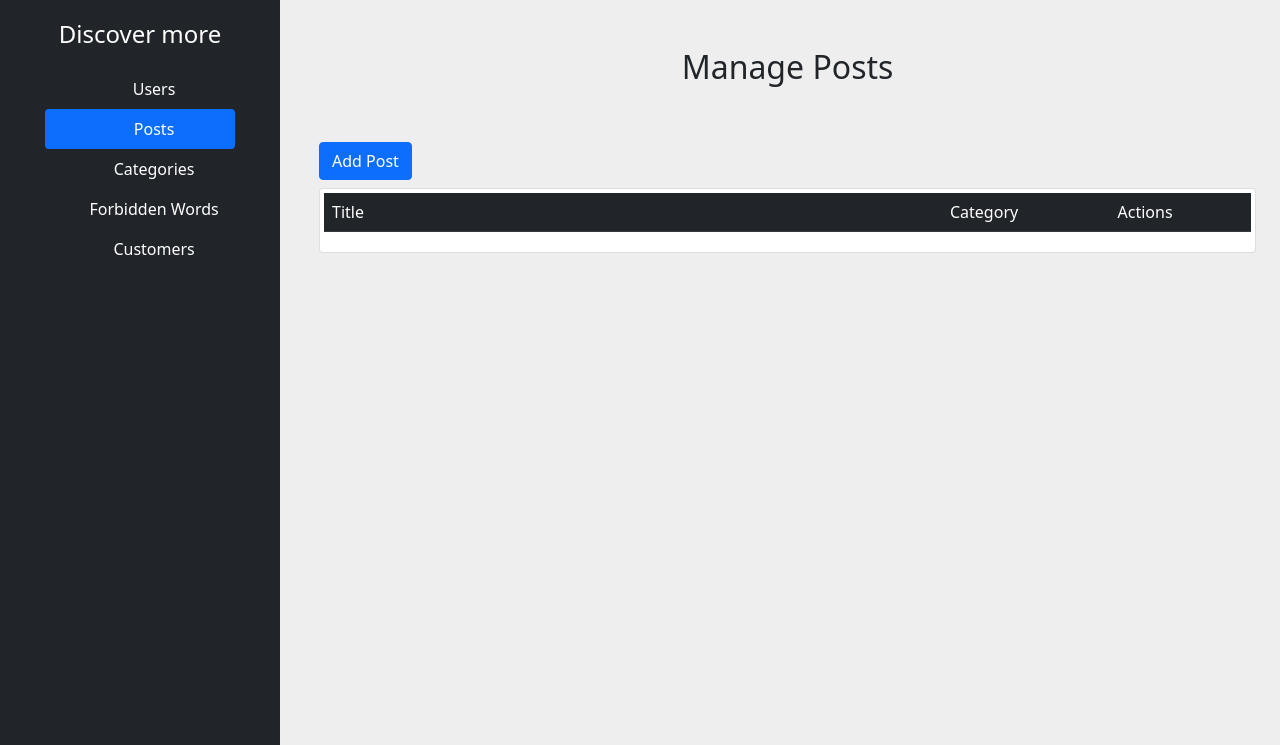
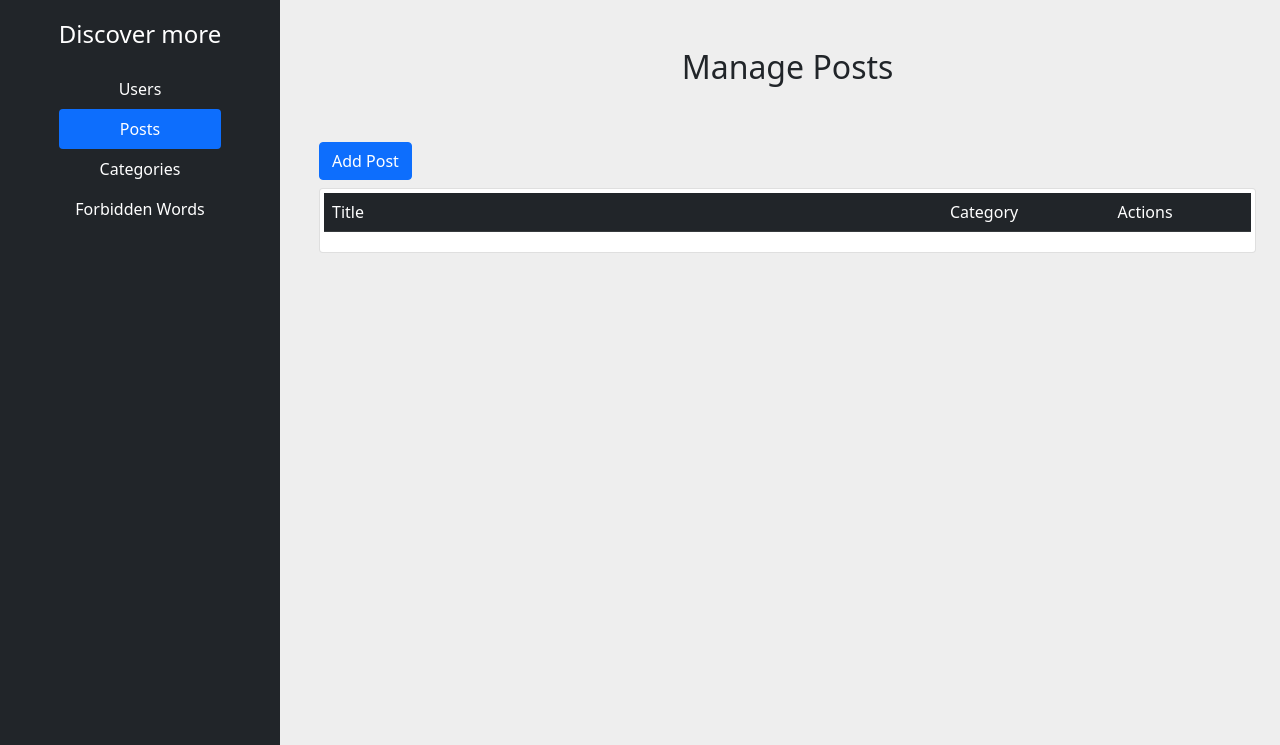
Before and after one commit to AbdEl-RahmanKhaled/Blog, a Django app: page /manage_blog/posts in a window 1280 px wide. Shown: the part 64-809 px from the top of the page. Run offline with Django 4.2, Linux system fonts and the light colour scheme; data that the repository does not hold is empty; some libraries are stand-ins or nearby versions.

Commit message:
finalizing

```diff
--- a/ManageBlog/urls.py
+++ b/ManageBlog/urls.py
@@ -4,7 +4,7 @@ from . import views
 urlpatterns = [
     # posts
     path('submit-edit-post', views.PostEditAdmin.as_view(), name="adminSubmitEditPost"),
-    path('delete-post/<p_id>', views.PostDeleteAdmin, name="admin_delete_post"),
+    path('delete-post/<p_id>', views.post_delete_admin, name="admin_delete_post"),
     path('add-post', views.AddPostAdmin.as_view(), name="admin_add_post"),
     path('posts', views.PostsAdminView.as_view(), name="admin-posts"),
     path('edit-post/<pk>', views.PostEditAdmin.as_view(), name="admin-edit-post"),
--- a/ManageBlog/views.py
+++ b/ManageBlog/views.py
@@ -113,6 +113,7 @@ class DeleteBlockedWordsView(View):
         word.delete()
         return redirect('admin_blocked_words')
 
+
 # >>>>>>>>>>>>>>>>>>>>>>> POST >>>>>>>>>>>>>>>>>>
 class PostsAdminView(View):
     # template = 'posts/admin-posts.html'
@@ -125,42 +126,13 @@ class PostsAdminView(View):
         context = {
             'posts': page_posts
         }
-        return render(request, 'posts/admin-posts.html', context)
-
-    # def get(self, request):
-    #     context = {
-    #         'posts': Post.objects.all()
-    #     }
-    #     return render(request, self.template, context)
-
-
-# def PostsAdminView(request):
-#     # template = 'admin-posts.html'
-#     posts = Post.objects.all()
-#     context = {"object_list": posts}
-#     return render(request, 'posts/admin-posts.html', context)
-
-
-# class PostEditAdmin(View):
-#     template = 'posts/adminEditPost.html'
-#     post = None
-#
-#     def get(self, request, p_id):
-#         self.post = Post.objects.get(p_id)
-#         post = PostForm(instance=self.post)
-#         context = {'post': post}
-#         return render(request, self.template, context)
-#
-#     def post(self, request):
-#         # post = Post(**request.POST)
-#         # post.save()
-#         return redirect('admin-posts')
+        return render(request, 'manage_blog/posts/admin-posts.html', context)
 
 
 class PostEditAdmin(UpdateView):
     model = Post
     fields = ('title', 'category', 'content', 'pic')
-    template_name = 'posts/adminEditPost.html'
+    template_name = 'manage_blog/posts/adminEditPost.html'
 
     def get_success_url(self):
         return reverse('admin-posts')
@@ -169,46 +141,19 @@ class PostEditAdmin(UpdateView):
 class AddPostAdmin(CreateView):
     model = Post
     fields = ('title', 'category', 'content', 'pic')
-    template_name = 'posts/adminAddPost.html'
+    template_name = 'manage_blog/posts/adminAddPost.html'
 
     def get_success_url(self):
         return reverse('admin-posts')
 
 
-# class PostDeleteAdmin(View):
-#     def post(self, request):
-#         try:
-#             post = Post.objects.get(request.POST['p_id'])
-#             post.delete()
-#         except Exception:
-#             messages.error(request, 'Not valid post id')
-#         return redirect('admin-posts')
-
-
-def PostDeleteAdmin(request, p_id):
+def post_delete_admin(request, p_id):
     post = Post.objects.get(id=p_id)
     post.delete()
     return redirect('admin-posts')
 
 
-# def PostDeleteAdmin(View):
-#     def post(self, request):
-#         post = Post.objects.get(p_id=request.POST['p_id'])
-#         post.delete()
-#         return redirect('admin-posts')
-
-# def AddPostAdmin(request):
-#     post = PostForm()
-#     # template = 'posts/admin-Posts.html'
-#     context = {'post': post}
-#     return render(request, 'posts/adminAddPost.html', context)
-
-
-
-
-
-##############Categores##############
-
+# >>>>>>>>>>>>>>>>>>>>>>> Categories >>>>>>>>>>>>>>>>>>
 
 class ListCategories(View):
     @method_decorator([login_required(redirect_field_name=None, login_url='/account/login'), superuser_required])
--- a/templates/_layout.html
+++ b/templates/_layout.html
@@ -35,45 +35,29 @@
                                 <a href="{% url 'admin_users_list' %}"
                                    class="nav-link {% if 'user' in request.path %} active {% endif %}"
                                    aria-current="page">
-                                    <svg class="bi me-2" width="16" height="16">
-                                        <use xlink:href="#home"/>
-                                    </svg>
+
                                     Users
                                 </a>
                             </li>
                             <li>
                                 <a href="{% url 'admin-posts' %}"
                                    class="nav-link text-white {% if 'post' in request.path %} active {% endif %}">
-                                    <svg class="bi me-2" width="16" height="16">
-                                        <use xlink:href="#speedometer2"/>
-                                    </svg>
+
                                     Posts
                                 </a>
                             </li>
                             <li>
                                 <a href="{% url 'admin_categories-list' %}"
                                    class="nav-link text-white {% if 'categor' in request.path %} active {% endif %}">
-                                    <svg class="bi me-2" width="16" height="16">
-                                        <use xlink:href="#table"/>
-                                    </svg>
+
                                     Categories
                                 </a>
                             </li>
                             <li>
                                 <a href="{% url 'admin_blocked_words' %}"
                                    class="nav-link text-white {% if 'word' in request.path %} active {% endif %}">
-                                    <svg class="bi me-2" width="16" height="16">
-                                        <use xlink:href="#grid"/>
-                                    </svg>
+
                                     Forbidden Words
-                                </a>
-                            </li>
-                            <li>
-                                <a href="#" class="nav-link text-white">
-                                    <svg class="bi me-2" width="16" height="16">
-                                        <use xlink:href="#people-circle"/>
-                                    </svg>
-                                    Customers
                                 </a>
                             </li>
                         </ul>
@@ -141,8 +125,6 @@
     </div>
 </div>
 
-<!-- Footer -->
-{#{% include 'partials/_footer.html' %}#}
 <script src="https://cdn.jsdelivr.net/npm/bootstrap@5.1.3/dist/js/bootstrap.bundle.min.js"
         integrity="sha384-ka7Sk0Gln4gmtz2MlQnikT1wXgYsOg+OMhuP+IlRH9sENBO0LRn5q+8nbTov4+1p"
         crossorigin="anonymous"></script>
--- a/templates/posts/admin-posts.html
+++ b/templates/manage_blog/posts/admin-posts.html
@@ -82,7 +82,6 @@
                                 <li class="page-item disabled">
                                     <a class="page-link">&raquo;</a>
                                 </li>
-
                             {% endif %}
                         </ul>
                     {% endif %}
```
Also changed, not shown: templates/posts/admin-post-form.html (deleted, +0 -18 lines), templates/manage_blog/posts/adminAddPost.html (renamed from templates/posts/adminAddPost.html), templates/manage_blog/posts/adminEditPost.html (renamed from templates/posts/adminEditPost.html).
